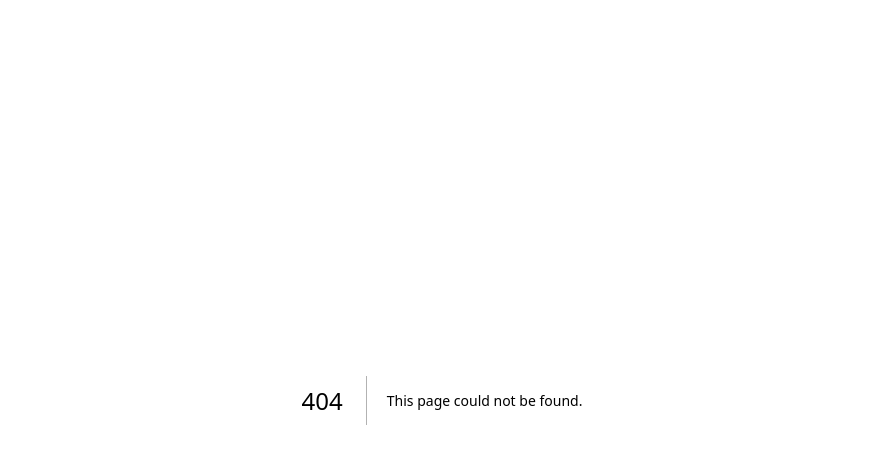
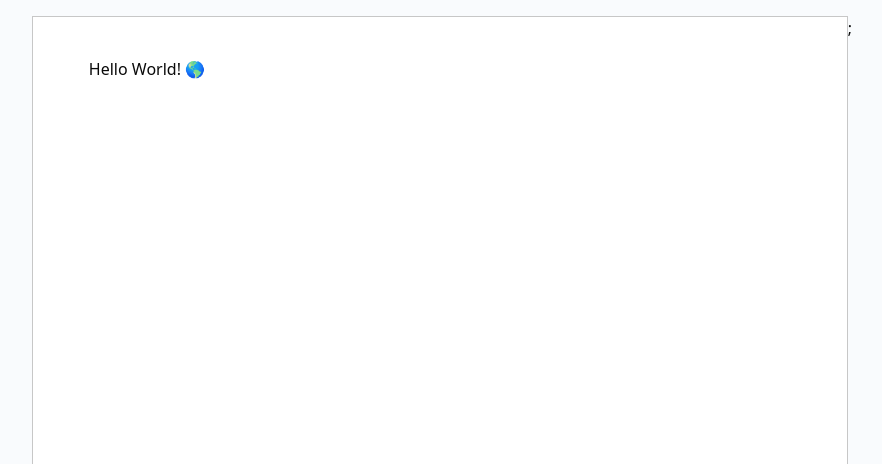
Before and after one commit to AkshayKDev/google-docs-clone-next.js, a Next.js app: page /documents/1 in a window 1280 px wide. Before the commit this address had no page. Shown: the top 464 px of the page, without its empty margins (198-1080 px from the left). Built offline with nearby package versions, Linux system fonts and the light colour scheme.

Commit message:
Added small changes

```diff
--- a/package.json
+++ b/package.json
@@ -37,6 +37,9 @@
     "@radix-ui/react-toggle": "^1.1.0",
     "@radix-ui/react-toggle-group": "^1.1.0",
     "@radix-ui/react-tooltip": "^1.1.4",
+    "@tiptap/pm": "^2.10.3",
+    "@tiptap/react": "^2.10.3",
+    "@tiptap/starter-kit": "^2.10.3",
     "class-variance-authority": "^0.7.1",
     "clsx": "^2.1.1",
     "cmdk": "^1.0.0",
--- /dev/null
+++ b/src/app/documents/[documentId]/editor.tsx
@@ -0,0 +1,28 @@
+"use client";
+
+import { useEditor, EditorContent } from "@tiptap/react";
+import StarterKit from "@tiptap/starter-kit";
+
+const Editor = () => {
+  const editor = useEditor({
+    editorProps: {
+      attributes: {
+        style: "padding-left: 56px; padding-right: 56px;",
+        class:
+          "focus:outline-none print:border-0 bg-white border border-[#C7C7C7] flex flex-col min-h-[1054px] w-[816px] pt-10 pr-14 pb-10 cursor-text",
+      },
+    },
+    extensions: [StarterKit],
+    content: "<p>Hello World! 🌎️</p>",
+  });
+
+  return (
+    <div className="size-full overflow-x-auto bg-[#F9FBFD] px-4 print:p-0 print:bg-white print:overflow-visible">
+      <div className="min-w-max flex justify-center w-[816px] py-4 print:py-0 mx-auto print:w-full print:min-w-0">
+        <EditorContent editor={editor} />;
+      </div>
+    </div>
+  );
+};
+
+export default Editor;
--- /dev/null
+++ b/src/app/documents/[documentId]/page.tsx
@@ -0,0 +1,18 @@
+import Editor from "./editor";
+
+interface DocumentIdPageProps {
+  params: Promise<{ documentId: string }>;
+}
+
+const DocumentIdPage = async ({ params }: DocumentIdPageProps) => {
+  const { documentId } = await params;
+  console.log(documentId);
+
+  return (
+    <div className="min-h-screen bg-[#FAFBFD]">
+      <Editor />
+    </div>
+  );
+};
+
+export default DocumentIdPage;
--- /dev/null
+++ b/src/app/documents/page.tsx
@@ -0,0 +1,5 @@
+const Documents = async () => {
+  return <div className="min-h-screen bg-[#FAFBFD]">hello</div>;
+};
+
+export default Documents;
--- a/src/app/globals.css
+++ b/src/app/globals.css
@@ -27,8 +27,7 @@
     --chart-3: 197 37% 24%;
     --chart-4: 43 74% 66%;
     --chart-5: 27 87% 67%;
-    --radius: 0.5rem
-  ;
+    --radius: 0.5rem;
     --sidebar-background: 0 0% 98%;
     --sidebar-foreground: 240 5.3% 26.1%;
     --sidebar-primary: 240 5.9% 10%;
@@ -36,7 +35,8 @@
     --sidebar-accent: 240 4.8% 95.9%;
     --sidebar-accent-foreground: 240 5.9% 10%;
     --sidebar-border: 220 13% 91%;
-    --sidebar-ring: 217.2 91.2% 59.8%}
+    --sidebar-ring: 217.2 91.2% 59.8%;
+  }
   .dark {
     --background: 0 0% 3.9%;
     --foreground: 0 0% 98%;
@@ -61,8 +61,7 @@
     --chart-2: 160 60% 45%;
     --chart-3: 30 80% 55%;
     --chart-4: 280 65% 60%;
-    --chart-5: 340 75% 55%
-  ;
+    --chart-5: 340 75% 55%;
     --sidebar-background: 240 5.9% 10%;
     --sidebar-foreground: 240 4.8% 95.9%;
     --sidebar-primary: 224.3 76.3% 48%;
@@ -70,7 +69,8 @@
     --sidebar-accent: 240 3.7% 15.9%;
     --sidebar-accent-foreground: 240 4.8% 95.9%;
     --sidebar-border: 240 3.7% 15.9%;
-    --sidebar-ring: 217.2 91.2% 59.8%}
+    --sidebar-ring: 217.2 91.2% 59.8%;
+  }
 }
 @layer base {
   * {
@@ -80,3 +80,26 @@
     @apply bg-background text-foreground;
   }
 }
+
+.tiptap {
+  /* List styles */
+  ul,
+  ol {
+    padding: 0 1rem;
+    margin: 1.25rem 1rem 1.25rem 0.4rem;
+  }
+  ul li {
+    list-style-type: disc;
+    p {
+      margin-top: 0.25em;
+      margin-bottom: 0.25em;
+    }
+  }
+  ol li {
+    list-style-type: decimal;
+    p {
+      margin-top: 0.25em;
+      margin-bottom: 0.25em;
+    }
+  }
+}
```
Also changed, not shown: src/app/auth/sign-in/page.tsx (added), src/app/auth/sign-up/page.tsx (added), 1 other file (tests, documents, lock files or other folders).
